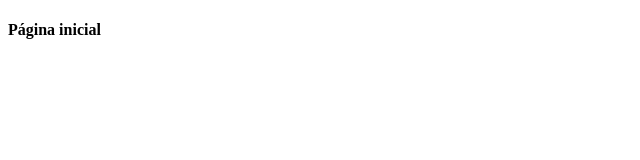
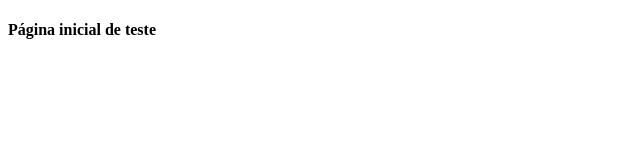
Before and after one commit to Hanmacaio/teste-1, a Next.js app: page / in a window 1280 px wide. Shown: the top 160 px of the page, without its empty margins (0-640 px from the left). Built offline with nearby package versions, Linux system fonts and the light colour scheme.

Commit message:
nova chamada na home

```diff
--- a/pages/index.js
+++ b/pages/index.js
@@ -1,7 +1,7 @@
 import { useState } from 'react';
 
 function Home(){
-    return<h4>Página inicial</h4>
+    return<h4>Página inicial de teste</h4>
 }
 
 export default Home
```
